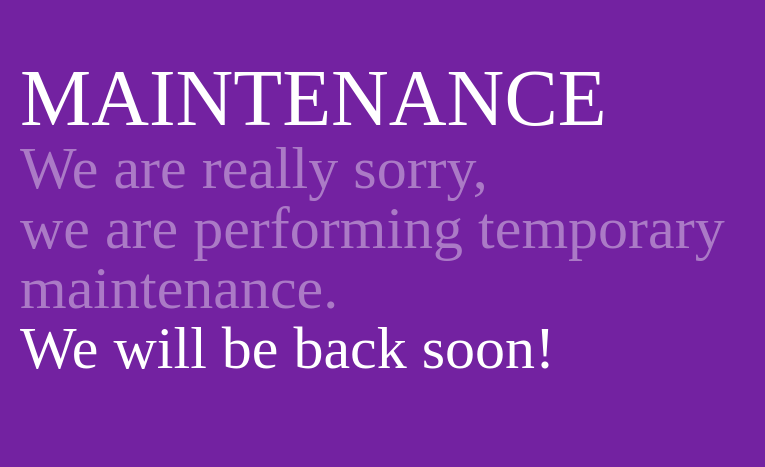
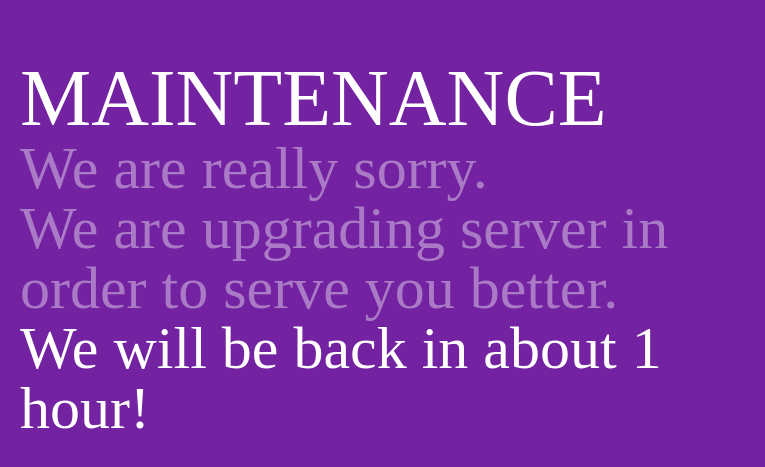
Before and after one commit to Nyaosi/remitano.github.io, a plain HTML site: page maintenance/index.html in a window 1280 px wide. Shown: the part 353-820 px from the top of the page, without its empty margins (0-765 px from the left). Drawn offline with Linux system fonts and the light colour scheme.

Commit message:
tmp maintenance message

```diff
--- a/maintenance/index.html
+++ b/maintenance/index.html
@@ -17,9 +17,9 @@
 					<img src="./logo.png" alt="">
 				</h1>
         <h2 class="rs">Maintenance</h2>
-        <p class="rs text-opacity text-min">We are really sorry,</p>
-        <p class="rs text-opacity text-min">we are performing temporary maintenance.</p>
-				<p class="rs text-min">We will be back soon!</p>
+        <p class="rs text-opacity text-min">We are really sorry.</p>
+        <p class="rs text-opacity text-min">We are upgrading server in order to serve you better.</p>
+				<p class="rs text-min">We will be back in about 1 hour!</p>
 			</div>
 		</div>
 	</div>
```
